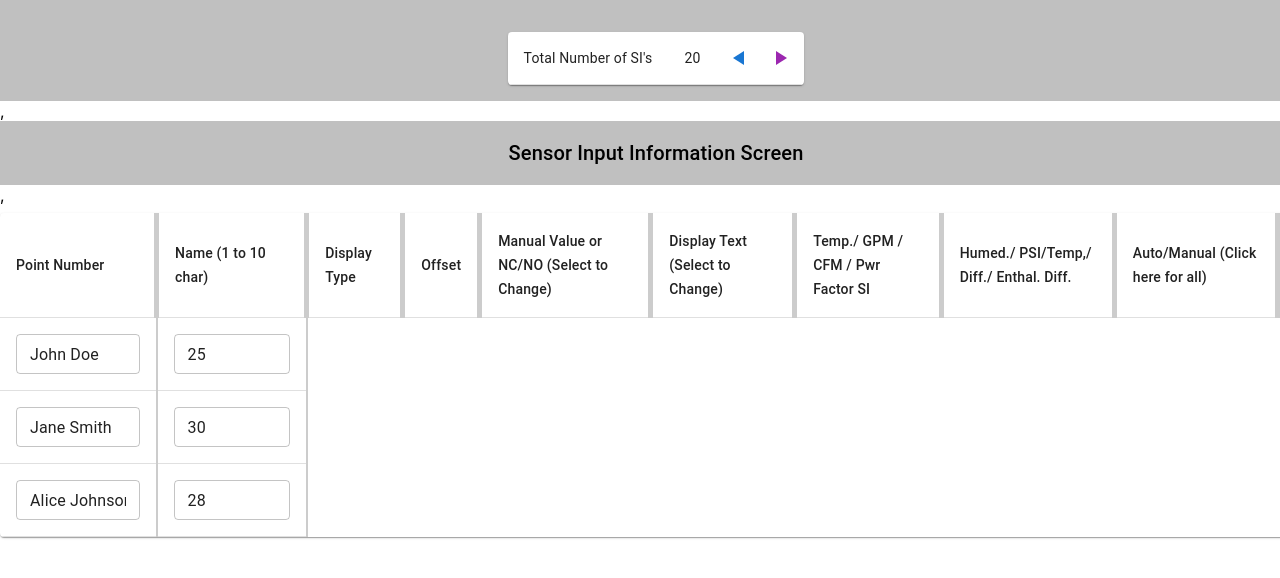
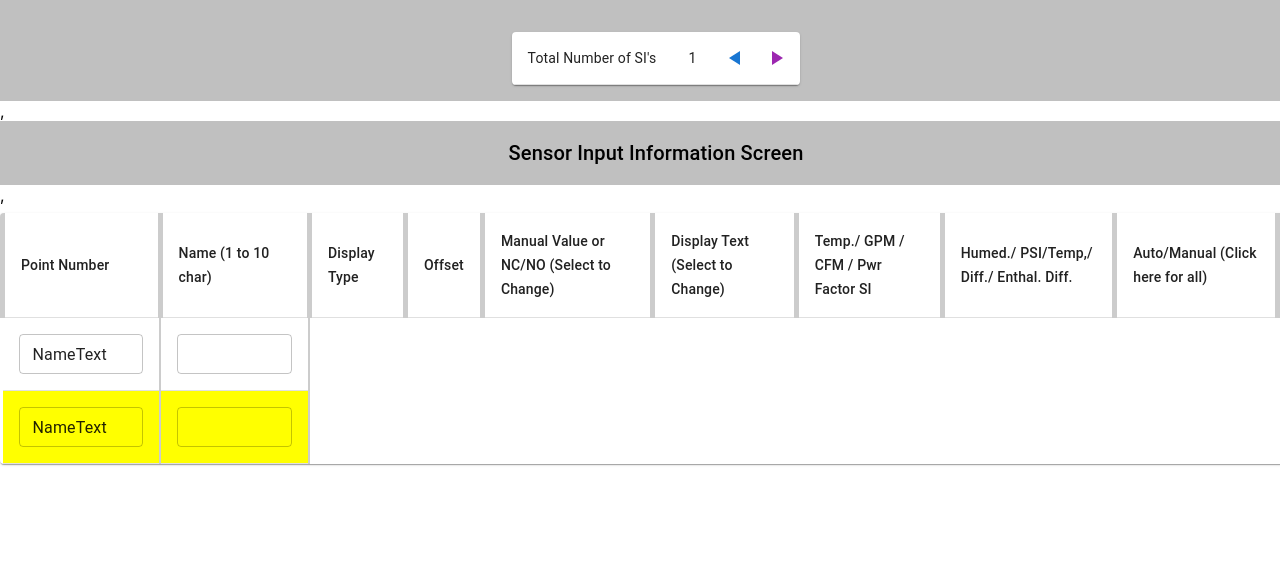
Before and after one commit to Bheck890/React-TableInput-Assestment, a React (Create React App) app: page / in a window 1280 px wide. Shown: the top 578 px of the page. Built offline with nearby package versions, Linux system fonts and the light colour scheme.

Commit message:
Implemented Enabled and Disabled State

```diff
--- a/src/components/Material-UI.js
+++ b/src/components/Material-UI.js
@@ -1,34 +1,41 @@
 import React, { useState } from 'react';
-import { Table, TableBody, TableCell, TableContainer, TableHead, TableRow, Paper, Box, Typography, TextField, Button } from '@mui/material';
+import { Table, TableBody, TableCell, TableContainer, TableHead, TableRow, Paper, Box, Typography, TextField } from '@mui/material';
 import PlayArrowIcon from '@mui/icons-material/PlayArrow';
 import IconButton from '@mui/material/IconButton';
 
 const MuiTableWithInputs = () => {
   const rows = [
-    { id: 1, name: 'John Doe', age: 25 },
-    { id: 2, name: 'Jane Smith', age: 30 },
-    { id: 3, name: 'Alice Johnson', age: 28 },
+    { id: 1, tagID: 0, name: 'NameText', displayNameID: 0, offset: 'Not Used', manualValue: '0', displayTextID: 0, powerID: 0, sensorID: 0, typeBool: 0, },
+    { id: 2, tagID: 0, name: 'NameText', displayNameID: 0, offset: 'Not Used', manualValue: '0', displayTextID: 0, powerID: 0, sensorID: 0, typeBool: 0, },
   ];
 
   // State to hold the number value
-  const [number, setNumber] = useState(20);
+  const [number, setNumber] = useState(1);
 
   // Functions to change the number
-  const increment = () => setNumber(number + 1);
-  const decrement = () => setNumber(number - 1);
+  const increment = () =>
+  {
+    if (number <= 111)
+      setNumber(number + 1)
+  };
+  const decrement = () =>
+  {
+    if (number > 0)
+      setNumber(number - 1)
+  };
 
-  const handleInputChange = (rowId, field, value) => {
+  const handleNameChange = (rowId, field, value) => {
     console.log(`Row ID: ${rowId}, Field: ${field}, Value: ${value}`);
     // Add logic here to update state or data model
   };
 
   // Function to handle the button click
-  const handleButtonClick = (rowId) => {
+  const handleModeChange = (rowId) => {
     alert(`Button clicked for row ${rowId}`);
   };
 
   var tableBoarder = { marginTop: 1, borderRight: '5px solid #ccc' };
-  var headerBoarder = { borderRight: '5px solid #ccc' };
+  var headerBoarder = { borderRight: '5px solid #ccc', borderLeft: '5px solid #ccc' };
   var dataBoarder = { borderRight: '2px solid #ccc' };
 
   return (
@@ -50,13 +57,12 @@ const MuiTableWithInputs = () => {
                 <TableCell>Total Number of SI's</TableCell>
                 <TableCell>{number}</TableCell>
                 <TableCell sx={{padding: '4px' }} >
-                  {/* Buttons to change the number */}
                   <IconButton
                     sx={{transform: 'rotate(180deg)' }}
-                    variant="contained" color="primary" onClick={increment}>
+                    variant="contained" color="primary" onClick={decrement}>
                     <PlayArrowIcon />
                   </IconButton>
-                  <IconButton variant="contained" color="secondary" onClick={decrement}>
+                  <IconButton variant="contained" color="secondary" onClick={increment}>
                     <PlayArrowIcon />
                   </IconButton>
                 </TableCell>
@@ -94,16 +100,16 @@ const MuiTableWithInputs = () => {
           <TableCell sx={headerBoarder}>Display Text (Select to Change)</TableCell>
           <TableCell sx={headerBoarder}>Temp./ GPM / CFM / Pwr Factor SI</TableCell>
           <TableCell sx={headerBoarder}>Humed./ PSI/Temp,/ Diff./ Enthal. Diff.</TableCell>
-          <TableCell sx={headerBoarder} onClick={handleButtonClick}>Auto/Manual (Click here for all)</TableCell>
+          <TableCell sx={headerBoarder} onClick={handleModeChange}>Auto/Manual (Click here for all)</TableCell>
           </TableRow>
         </TableHead>
         <TableBody>
           {rows.map((row) => (
-            <TableRow key={row.id}>
+            <TableRow key={row.id} style={{ backgroundColor: row.id > number ? 'yellow' : 'transparent' }}>
               <TableCell sx={dataBoarder}>
                 <TextField
                   defaultValue={row.name}
-                  onChange={(e) => handleInputChange(row.id, 'name', e.target.value)}
+                  onChange={(e) => handleNameChange(row.id, 'name', e.target.value)}
                   variant="outlined"
                   size="small"
                 />
@@ -111,9 +117,9 @@ const MuiTableWithInputs = () => {
               <TableCell sx={dataBoarder}>
                 <TextField
                   defaultValue={row.age}
-                  type="number"
-                  onChange={(e) => handleInputChange(row.id, 'age', e.target.value)}
-                  variant="outlined"
+                  //type="number"
+                  onChange={(e) => handleNameChange(row.id, 'displayname', e.target.value)}
+                  //variant="outlined"
                   size="small"
                 />
               </TableCell>
```
